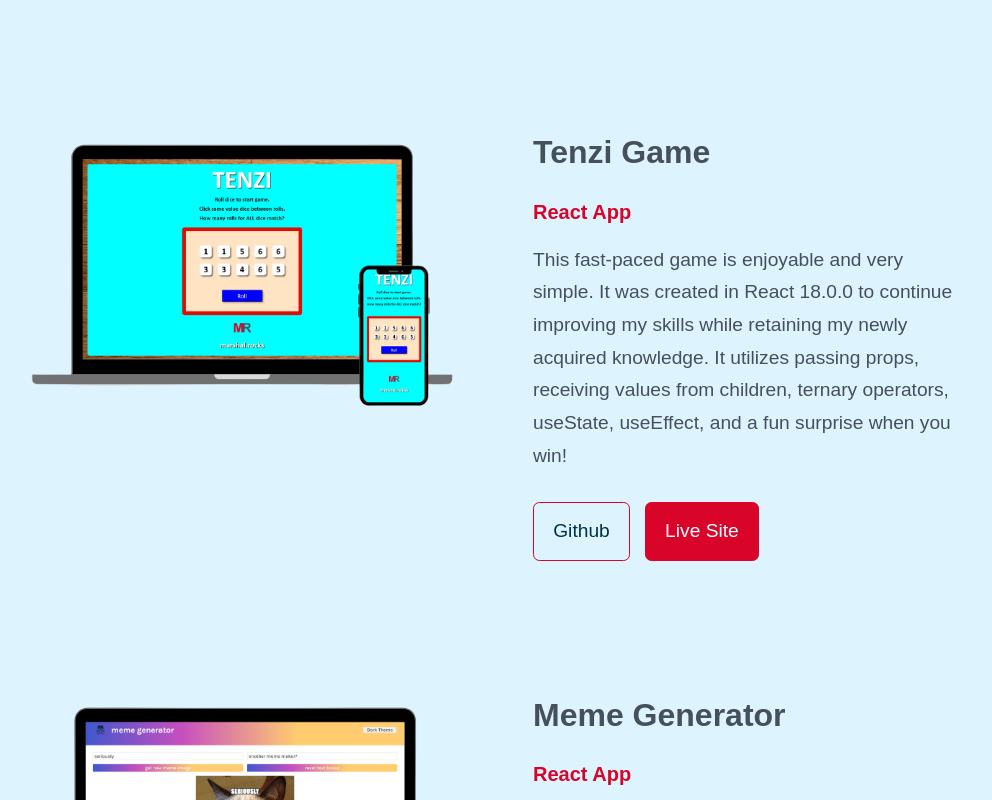
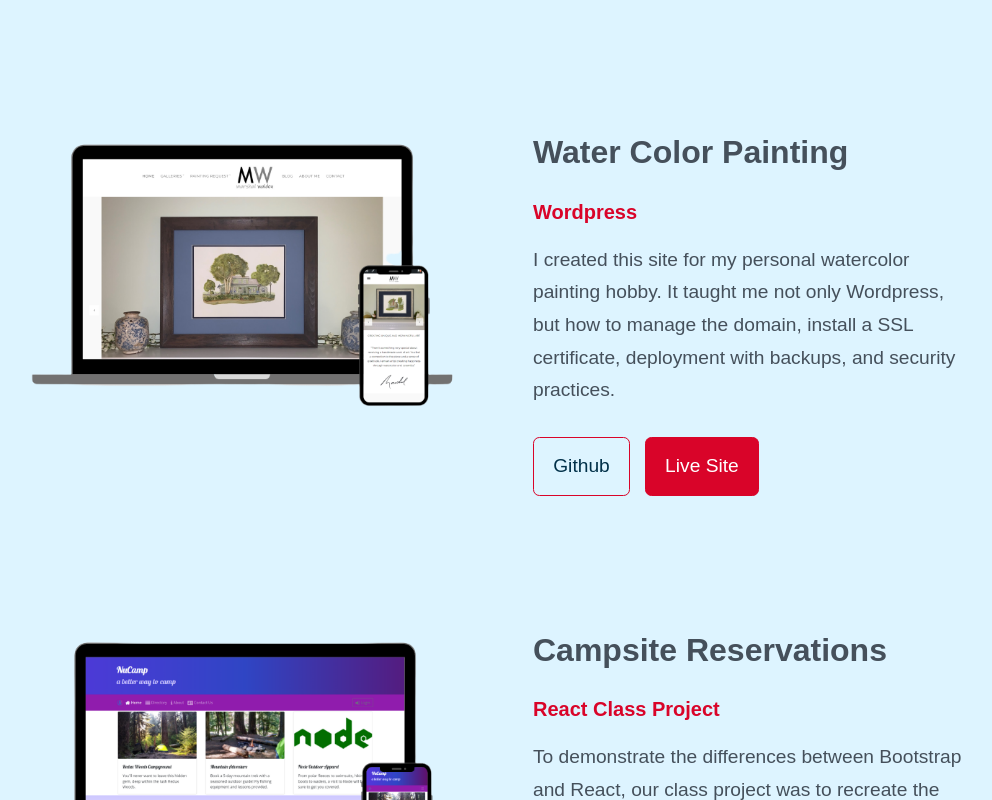
Before and after one commit to remarshal/marshal-rocks-react, a React (Create React App) app: page / in a window 1280 px wide. Shown: the part 3040-3840 px from the top of the page, without its empty margins (155-1147 px from the left). Built offline with nearby package versions, Linux system fonts and the light colour scheme; a web font is replaced by a local one.

Commit message:
sort portfolio in descending order

```diff
--- a/src/Components/Portfolio.jsx
+++ b/src/Components/Portfolio.jsx
@@ -3,7 +3,10 @@ import Card from './Card';
 import portfolioData from "../portfolio-data";
 
 const Portfolio = () => {
-    const projects = portfolioData.map(project => {
+    // sort portfolio in descending order by id
+    const sortPortfolio = portfolioData.sort((a, b) => parseFloat(b.id) - parseFloat(a.id));
+
+    const projects = sortPortfolio.map(project => {
         return (
             <Card
                 key={project.id}
```
